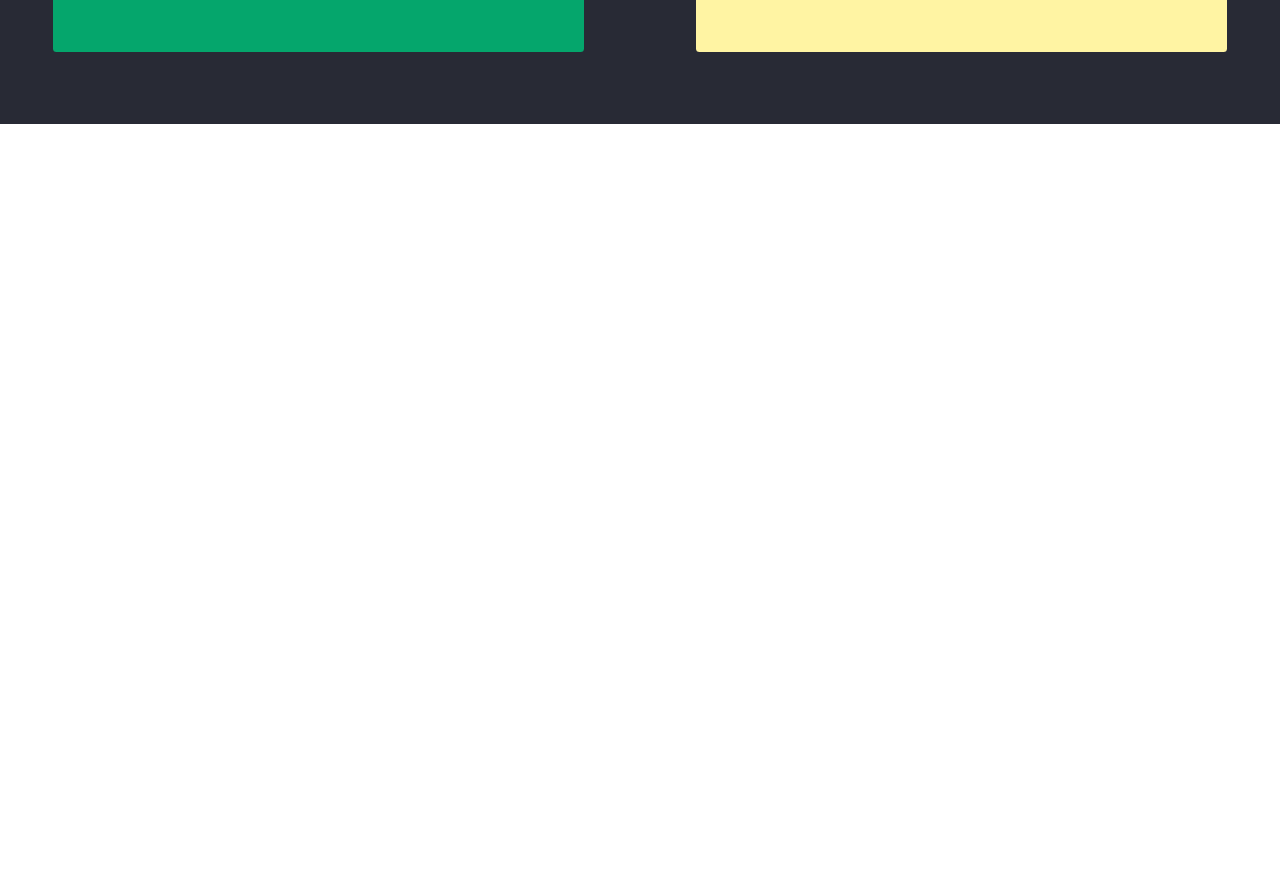
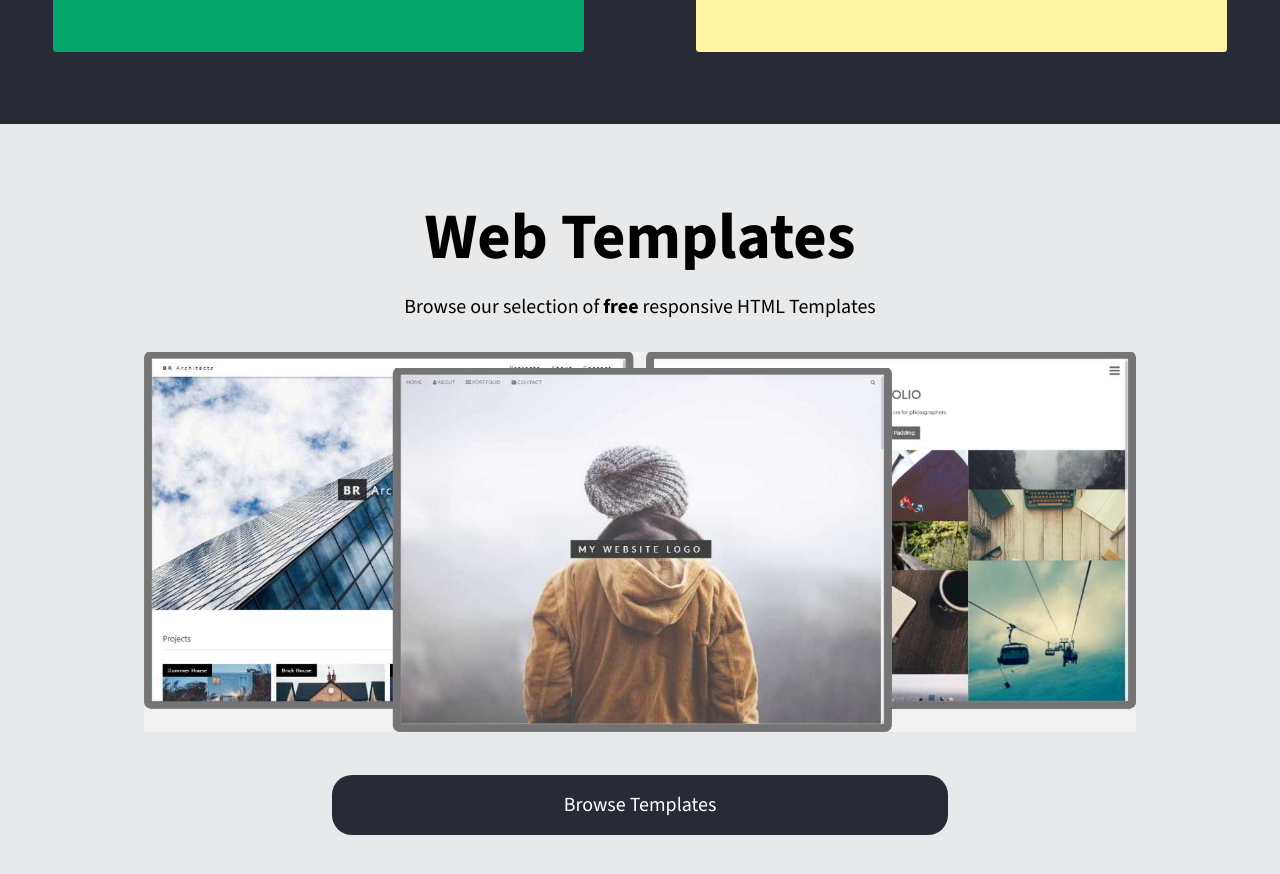
Before and after one commit to alimeghnatis/training, a React (Create React App) app: page / in a window 1280 px wide. Shown: the part 10900-11774 px from the top of the page. Before the commit the page ends 11024 px from the top, so only its background shows below. Built offline with nearby package versions, Linux system fonts and the light colour scheme; a web font is replaced by a local one.

Commit message:
web template section was created successfully and received the relevant styles.

```diff
--- a/src/component/Main/Main.js
+++ b/src/component/Main/Main.js
@@ -453,6 +453,20 @@ function Main() {
         </div>
       </div>
 
+      {/* web templates */}
+      <div className="web-template light-blue">
+        <div className="web-template--container">
+          <h1 className="web-template--title">Web Templates</h1>
+          <h4 className="web-template--introduction">Browse our selection of <strong>free</strong> responsive HTML Templates</h4>
+          <div className="web-template--img-wrapper">
+            <a className="web-template--img-link" href="#">
+              <img className="web-template--img" src={require('../../images/w3css_templates.jpg')} alt="" />
+            </a>
+          </div>
+          <a className="web-template--link black" href="#">Browse Templates</a>
+        </div>
+      </div>
+
     </main>
   )
 }
--- a/src/component/Main/main.scss
+++ b/src/component/Main/main.scss
@@ -618,6 +618,44 @@ a {
   }
 }
 
+//web tamplate section
+.web-template {
+
+  &--container {
+    padding: 5em 1.5em;
+  }
+
+  &--title {
+    margin: 0;
+    font-size: 3.75em;
+    font-weight: 700;
+  }
+
+  &--introduction {
+    font-size: 1.25em;
+    font-weight: 500;
+    margin: 1.2em 0 1.5em 0;
+    line-height: 1.5;
+  }
+
+  &--img-wrapper {
+    max-width: 100%;
+    margin: 0 auto 2.5em;
+  }
+
+  &--img {
+    width: 100%;
+  }
+
+  &--link {
+    font-size: 1.25em;
+    font-weight: 500;
+    display: block;
+    padding: 1em 0;
+    border-radius: 1em;
+  }
+}
+
 //responsive
 @media (min-width:601px) {
   .lessons {
@@ -716,6 +754,14 @@ a {
       padding: 0 2.3em;
     }
   }
+
+  .web-template {
+
+    &--link {
+      display: inline-block;
+      width: 50%;
+    }
+  }
 }
 @media (min-width:769px) {
   .fs-4 {
@@ -763,6 +809,13 @@ a {
 
     &-item-wrapper {
       grid-gap: 0 5em;
+    }
+  }
+
+  .web-template {
+
+    &--title {
+      font-size: 4.05em;
     }
   }
 }
@@ -820,6 +873,13 @@ a {
       grid-gap: 0 7em;
     }
   }
+
+  .web-template {
+
+    &--img-wrapper {
+      max-width: 62em;
+    }
+  }
 }
 @media screen and (max-width: 1080px) and (min-width: 992px) {
   .tutorials {
```
